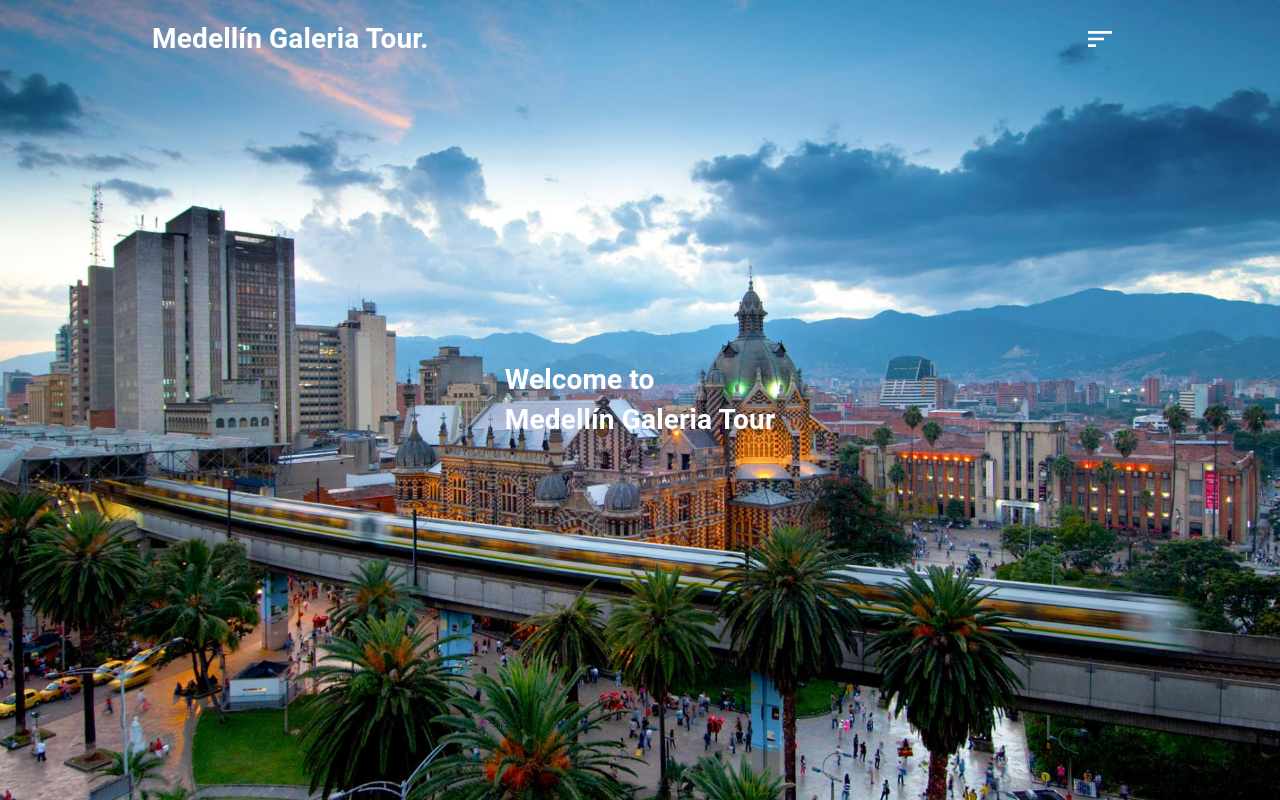
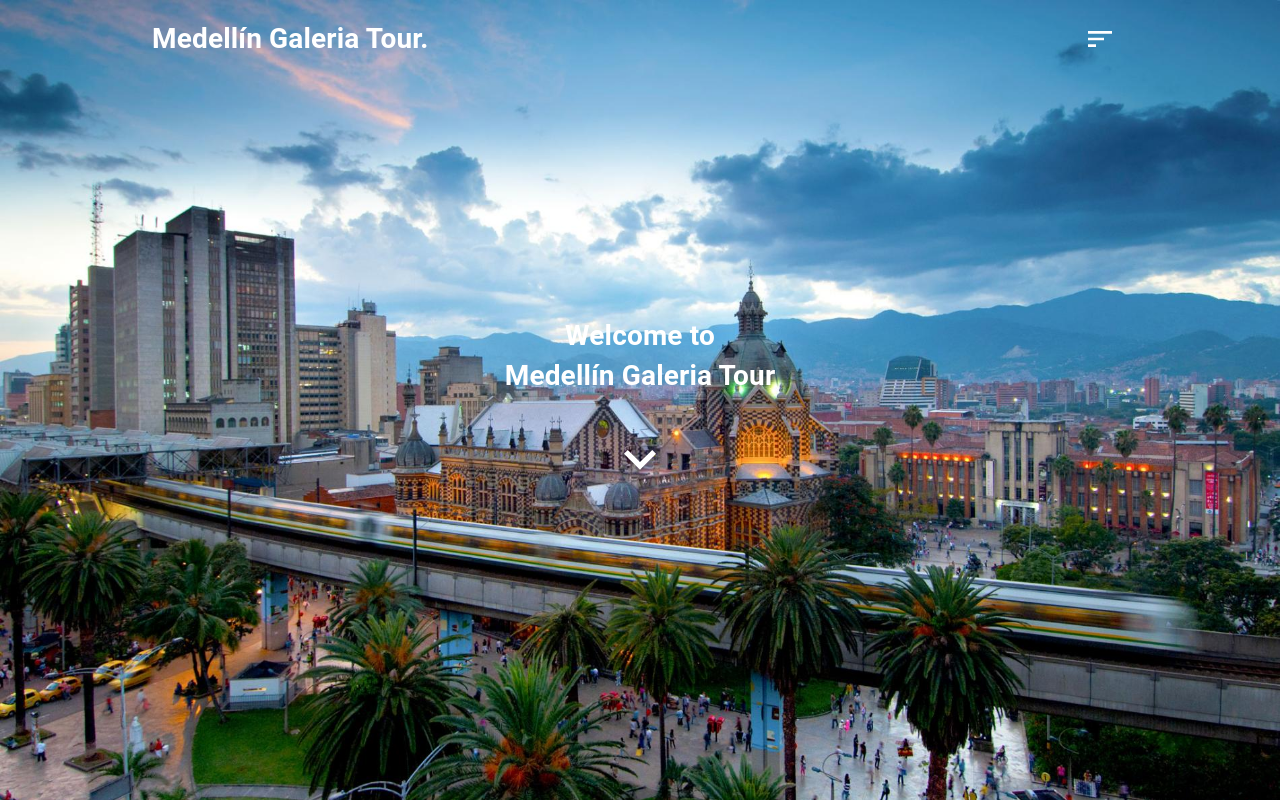
Before and after one commit to MarcosPimienta/Medellin_Galeria_Tour, a React (Create React App) app in the folder galeria_tour/: page / in a window 1280 px wide. Built offline with nearby package versions, Linux system fonts and the light colour scheme.

Commit message:
Grow effect

```diff
--- a/galeria_tour/src/components/Header.js
+++ b/galeria_tour/src/components/Header.js
@@ -1,9 +1,14 @@
-import React from 'react';
+import React, { useEffect, useState } from 'react';
 import { makeStyles } from '@material-ui/core/styles';
-import { AppBar, IconButton, Toolbar } from '@material-ui/core';
+import { AppBar, Collapse, IconButton, Toolbar } from '@material-ui/core';
 import SortIcon from '@material-ui/icons/Sort';
+import ExpandMoreIcon from '@material-ui/icons/ExpandMore';
+import Grow from '@material-ui/core/Grow';
 
 const useStyles = makeStyles((theme) => ({
+  container: {
+    textAlign: 'center',
+  },
   title: {
     color: '#fff',
   },
@@ -27,9 +32,17 @@ const useStyles = makeStyles((theme) => ({
     color: '#fff',
     fontSize: '2rem',
   },
+  goDown: {
+    color: '#fff',
+    fontSize: '4rem',
+  },
 }));
 export default function Header() {
   const classes = useStyles();
+  const [check, setCheck] = useState(false);
+  useEffect(() => {
+    setCheck(true);
+  }, []);
   return (
     <div className={classes.root}>
       <AppBar className={classes.appbar} elevation={0}>
@@ -40,12 +53,22 @@ export default function Header() {
           </IconButton>
         </Toolbar>
       </AppBar>
-      <div className={classes.title}>
-        <h1>
-          Welcome to <br />
-          <span>Medellín Galeria Tour</span>
-        </h1>
-      </div>
+
+      <Collapse
+        in={check}
+        {...(check ? { timeout: 1000 } : {})}
+        collapsedHeight={50}
+      >
+        <div className={classes.container}>
+          <h1 className={classes.title}>
+            Welcome to <br />
+            <span>Medellín Galeria Tour</span>
+          </h1>
+          <IconButton>
+            <ExpandMoreIcon className={classes.goDown} />
+          </IconButton>
+        </div>
+      </Collapse>
     </div>
   );
 }
```
